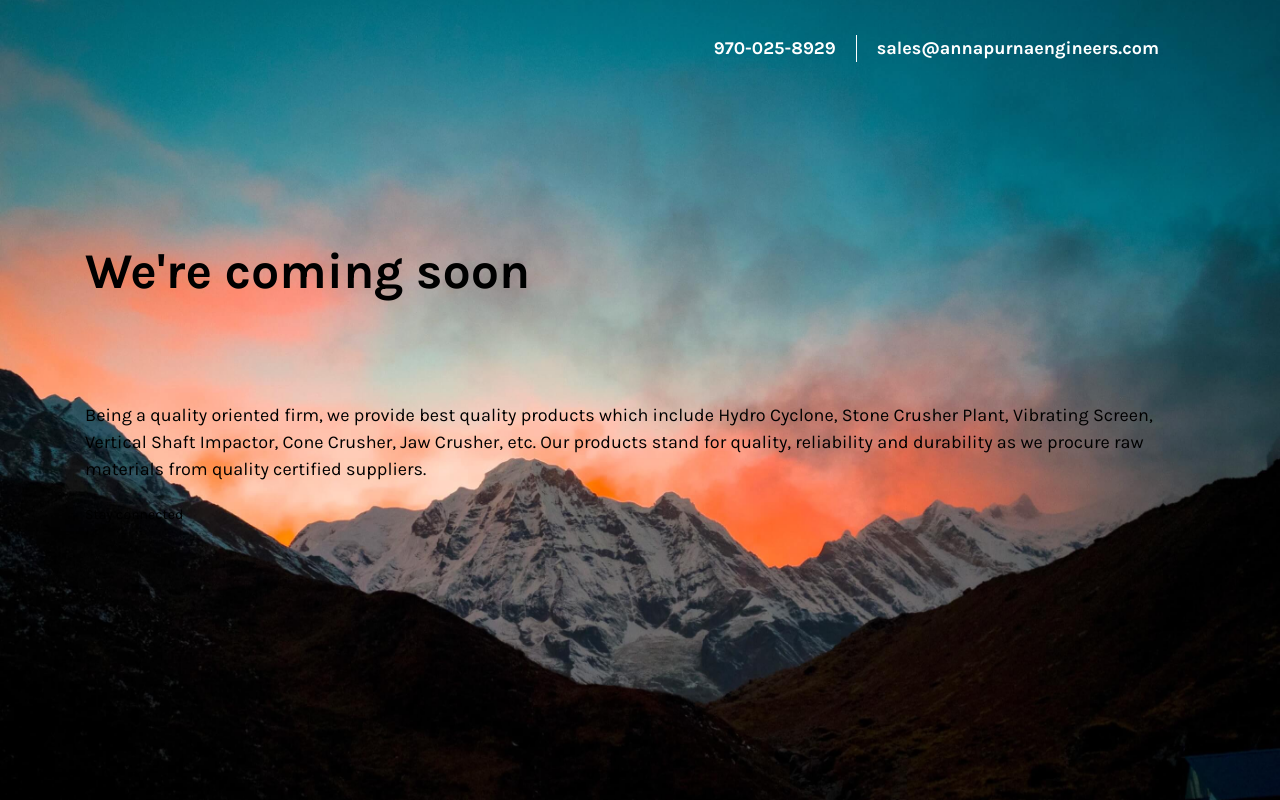
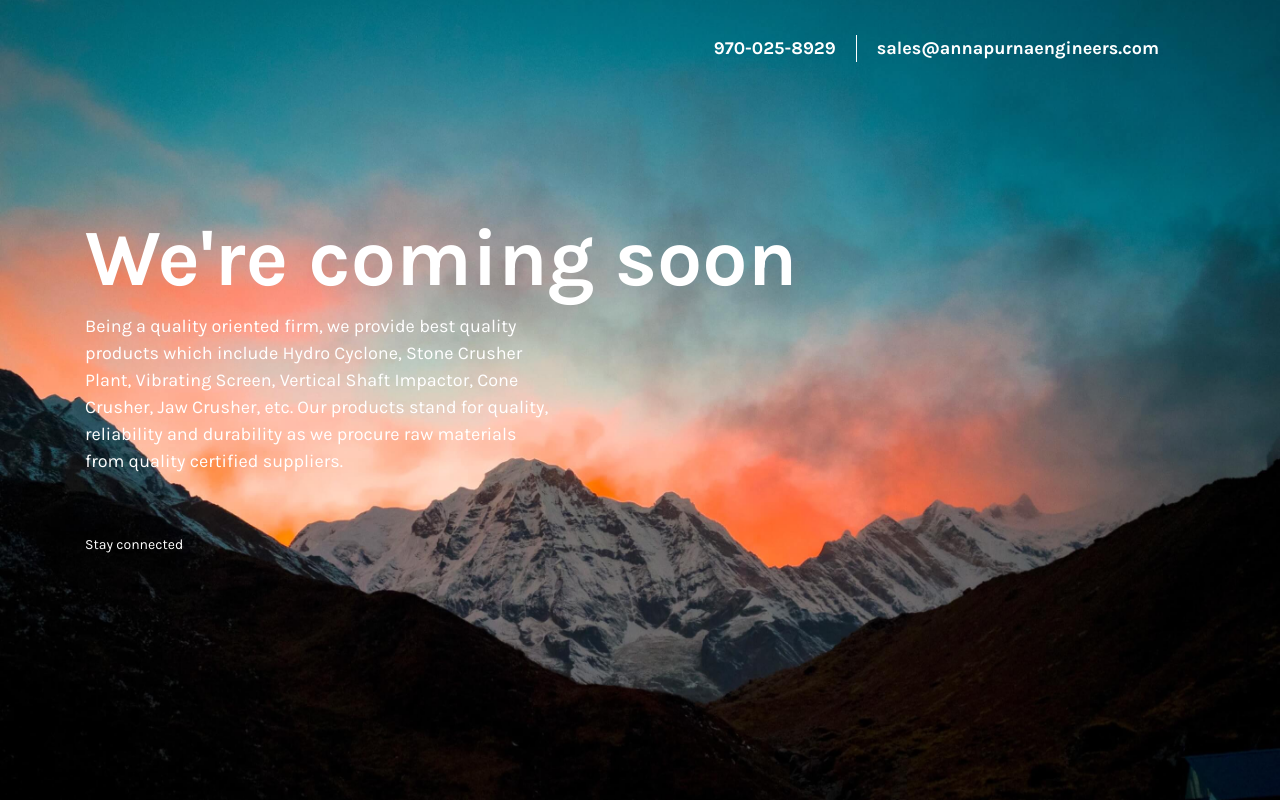
Before and after one commit to aharshadeep/goae, a plain HTML site: page index.html in a window 1280 px wide. Drawn offline with nearby package versions, Linux system fonts and the light colour scheme.

Commit message:
Update bd-coming-soon.css

```diff
--- a/assets/css/bd-coming-soon.css
+++ b/assets/css/bd-coming-soon.css
@@ -4,7 +4,7 @@ body {
   background-size: cover;
   background-repeat: no-repeat;
   background-position: center;
-  color: #000000;
+  color: #ffffff;
   padding-bottom: 75px; }
   @media (min-width: 768px) {
     body {
@@ -33,19 +33,18 @@ body {
       padding-bottom: 0; } }
 
 .page-title {
-  font-size: 50px;
+  font-size: 80px;
   font-weight: bold;
-  margin-top:10px
-  margin-bottom: 10px; }
+  margin-bottom: 6px; }
   @media (max-width: 767px) {
     .page-title {
       font-size: 35px;
       margin-bottom: 14px; } }
 
 .page-description {
-  min-width: 665px;
+  max-width: 465px;
   font-size: 18px;
-  margin-top: 100px; }
+  margin-bottom: 59px; }
   @media (max-width: 767px) {
     .page-description {
       font-size: 14px; } }
```
